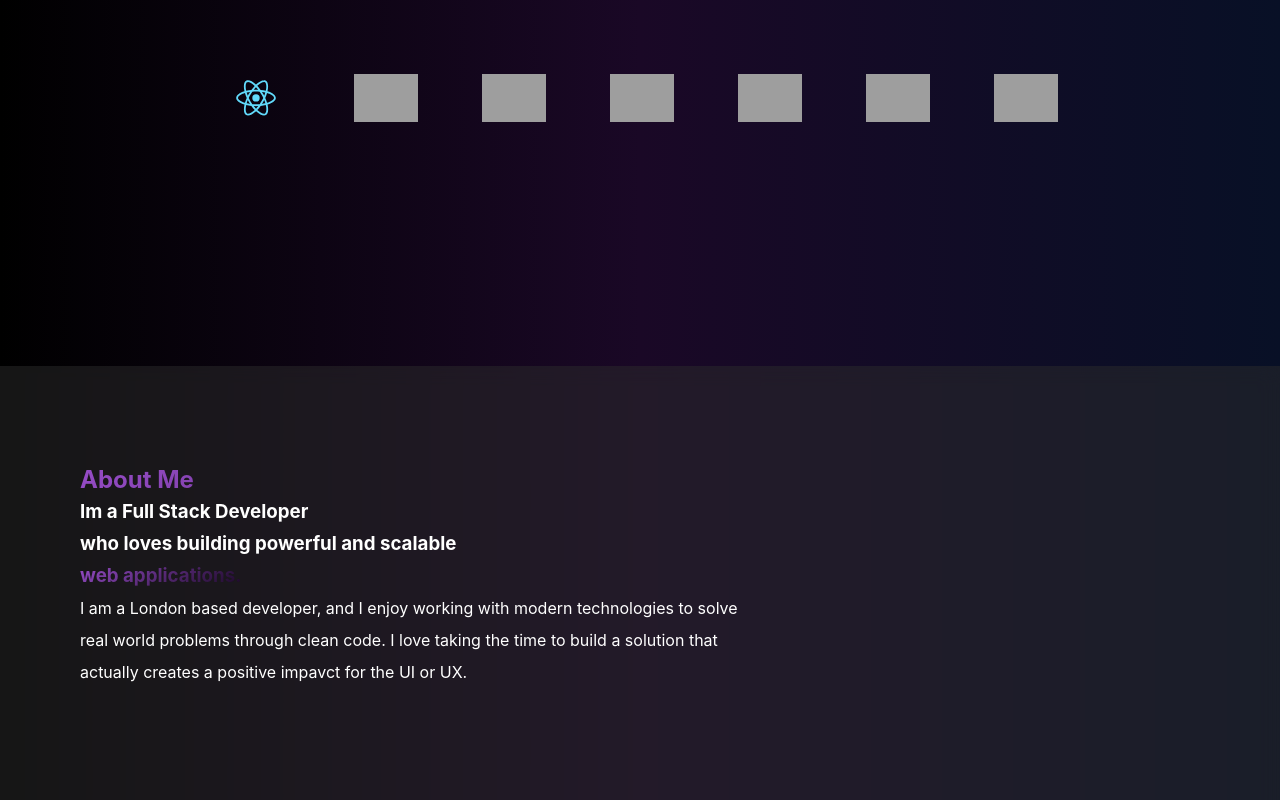
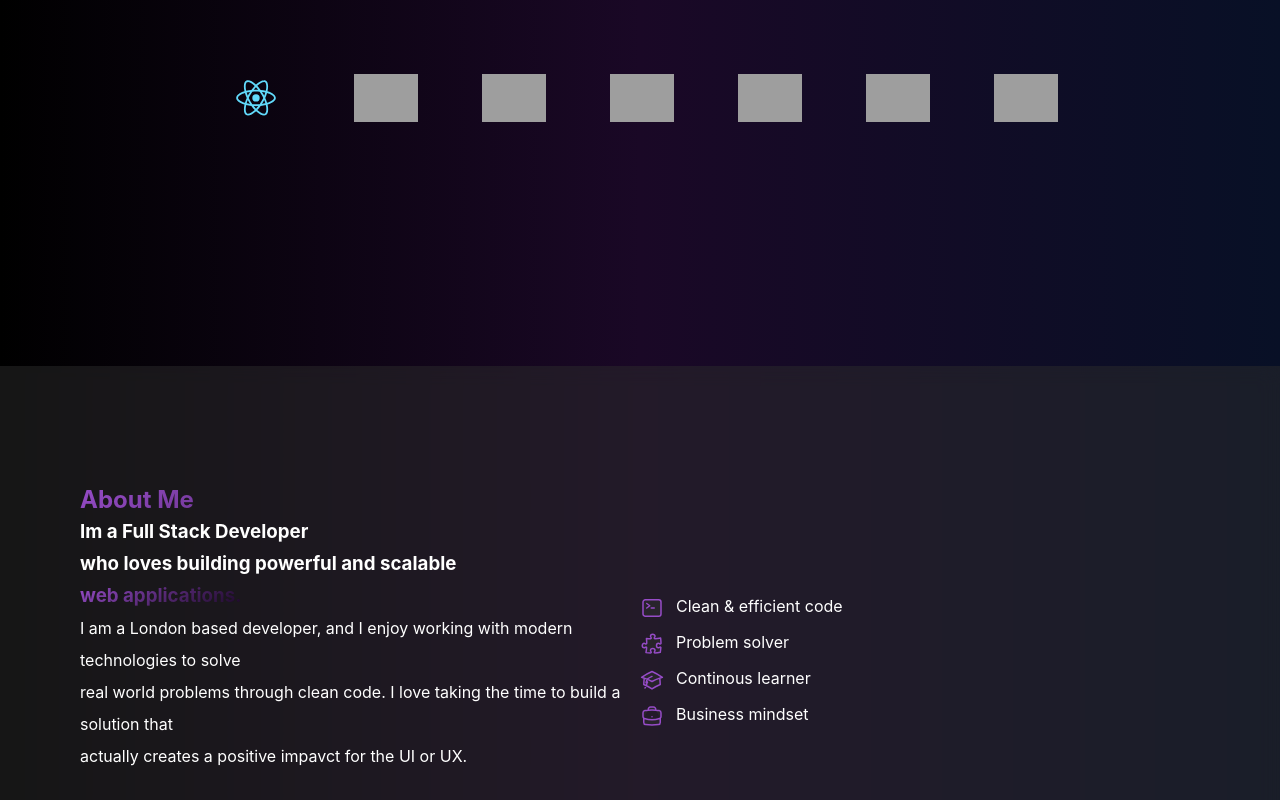
Before and after one commit to Cade-bit/portfolio, a React (Create React App) app: page / in a window 1280 px wide. Shown: the part 760-1560 px from the top of the page. Built offline with nearby package versions, Linux system fonts and the light colour scheme; grey boxes are pictures that could not be loaded.

Commit message:
Update App.css and App.js for improved layout and content structure in MainContent and AboutText components

```diff
--- a/src/App.css
+++ b/src/App.css
@@ -191,6 +191,8 @@
 
 .content {
   display: grid;
+  grid-template-columns: 1fr 1fr;
+  justify-content: right;
   margin-top: 30vh;
   padding: 5rem;
   height: 75vh;
@@ -206,7 +208,6 @@
 .content .test {
   float: left;
 }
-
 
 .content .about-text {
   float: right;
@@ -224,8 +225,12 @@
 }
 
 .about-text2 {
-  display: flex;
+  display: block;
   margin-top: 5rem;
+}
+
+.about-text2 p {
+  margin-bottom: 1rem;
 }
 
 .about-text2 span {
@@ -233,7 +238,7 @@
   margin-right: 0.75rem;
 }
 
-.about-text2 .code-icon {
+.about-text2 .icon {
   size: 2rem;
   float: left;
 }
--- a/src/App.js
+++ b/src/App.js
@@ -1,7 +1,6 @@
 import logo from './logo.svg';
 import './App.css';
 import React from 'react';
-import { motion, useMotionValue, useSpring } from 'framer-motion';
 
 
 const techStack = [
@@ -47,7 +46,7 @@
   return (
     <div className="App">
       <Navbar />
-      <Header />
+      <Hero />
       <TechStack />
       <MainContent />
     </div>
@@ -114,7 +113,7 @@
 
 
 
-function Header() {
+function Hero() {
   return (
     <>
       <div className="hero">
@@ -143,10 +142,12 @@
 
 function MainContent() {
   return (
-    <main className="content">
+    <main>
+      <div className="content">
       <AboutText />
       <div className="test">
         {/*<img src="https://www.python.org/static/community_logos/python-logo-inkscape.svg" className="" alt="test"/>*/}
+      </div>
       </div>
     </main>
   )
@@ -165,12 +166,35 @@
 
 
       <div className="about-text2">
-        <span className="code-icon" ><svg xmlns="http://www.w3.org/2000/svg" fill="rgba(45, 45, 45, 0.5)" viewBox="0 0 24 24" height={24} strokeWidth={1.5} stroke="rgba(150, 76, 199, 1)">
+        <span className="icon" ><svg xmlns="http://www.w3.org/2000/svg" fill="rgba(45, 45, 45, 0.5)" viewBox="0 0 24 24" height={24} strokeWidth={1.5} stroke="rgba(150, 76, 199, 1)">
   <path strokeLinecap="round" strokeLinejoin="round" d="m6.75 7.5 3 2.25-3 2.25m4.5 0h3m-9 8.25h13.5A2.25 2.25 0 0 0 21 18V6a2.25 2.25 0 0 0-2.25-2.25H5.25A2.25 2.25 0 0 0 3 6v12a2.25 2.25 0 0 0 2.25 2.25Z" />
 </svg>
 </span>
         <p>Clean & efficient code</p>
+        <div>
+      <span className="icon"><svg xmlns="http://www.w3.org/2000/svg" fill="rgba(45, 45, 45, 0.5)" viewBox="0 0 24 24" height={24} strokeWidth={1.5} stroke="rgba(150, 76, 199, 1)">
+  <path strokeLinecap="round" strokeLinejoin="round" d="M14.25 6.087c0-.355.186-.676.401-.959.221-.29.349-.634.349-1.003 0-1.036-1.007-1.875-2.25-1.875s-2.25.84-2.25 1.875c0 .369.128.713.349 1.003.215.283.401.604.401.959v0a.64.64 0 0 1-.657.643 48.39 48.39 0 0 1-4.163-.3c.186 1.613.293 3.25.315 4.907a.656.656 0 0 1-.658.663v0c-.355 0-.676-.186-.959-.401a1.647 1.647 0 0 0-1.003-.349c-1.036 0-1.875 1.007-1.875 2.25s.84 2.25 1.875 2.25c.369 0 .713-.128 1.003-.349.283-.215.604-.401.959-.401v0c.31 0 .555.26.532.57a48.039 48.039 0 0 1-.642 5.056c1.518.19 3.058.309 4.616.354a.64.64 0 0 0 .657-.643v0c0-.355-.186-.676-.401-.959a1.647 1.647 0 0 1-.349-1.003c0-1.035 1.008-1.875 2.25-1.875 1.243 0 2.25.84 2.25 1.875 0 .369-.128.713-.349 1.003-.215.283-.4.604-.4.959v0c0 .333.277.599.61.58a48.1 48.1 0 0 0 5.427-.63 48.05 48.05 0 0 0 .582-4.717.532.532 0 0 0-.533-.57v0c-.355 0-.676.186-.959.401-.29.221-.634.349-1.003.349-1.035 0-1.875-1.007-1.875-2.25s.84-2.25 1.875-2.25c.37 0 .713.128 1.003.349.283.215.604.401.96.401v0a.656.656 0 0 0 .658-.663 48.422 48.422 0 0 0-.37-5.36c-1.886.342-3.81.574-5.766.689a.578.578 0 0 1-.61-.58v0Z" />
+</svg>
+
+</span>
+<p>Problem solver</p>
+</div>
+<div>
+  <span className="icon"><svg xmlns="http://www.w3.org/2000/svg" fill="rgba(45, 45, 45, 0.5)" viewBox="0 0 24 24" height={24} strokeWidth={1.5} stroke="rgba(150, 76, 199, 1)">
+  <path strokeLinecap="round" strokeLinejoin="round" d="M4.26 10.147a60.438 60.438 0 0 0-.491 6.347A48.62 48.62 0 0 1 12 20.904a48.62 48.62 0 0 1 8.232-4.41 60.46 60.46 0 0 0-.491-6.347m-15.482 0a50.636 50.636 0 0 0-2.658-.813A59.906 59.906 0 0 1 12 3.493a59.903 59.903 0 0 1 10.399 5.84c-.896.248-1.783.52-2.658.814m-15.482 0A50.717 50.717 0 0 1 12 13.489a50.702 50.702 0 0 1 7.74-3.342M6.75 15a.75.75 0 1 0 0-1.5.75.75 0 0 0 0 1.5Zm0 0v-3.675A55.378 55.378 0 0 1 12 8.443m-7.007 11.55A5.981 5.981 0 0 0 6.75 15.75v-1.5" />
+</svg>
+</span>
+<p> Continous learner</p>
+</div>
+<div>
+  <span className="icon"><svg xmlns="http://www.w3.org/2000/svg" fill="rgba(45, 45, 45, 0.5)" viewBox="0 0 24 24" height={24} strokeWidth={1.5} stroke="rgba(150, 76, 199, 1)">
+  <path strokeLinecap="round" strokeLinejoin="round" d="M20.25 14.15v4.25c0 1.094-.787 2.036-1.872 2.18-2.087.277-4.216.42-6.378.42s-4.291-.143-6.378-.42c-1.085-.144-1.872-1.086-1.872-2.18v-4.25m16.5 0a2.18 2.18 0 0 0 .75-1.661V8.706c0-1.081-.768-2.015-1.837-2.175a48.114 48.114 0 0 0-3.413-.387m4.5 8.006c-.194.165-.42.295-.673.38A23.978 23.978 0 0 1 12 15.75c-2.648 0-5.195-.429-7.577-1.22a2.016 2.016 0 0 1-.673-.38m0 0A2.18 2.18 0 0 1 3 12.489V8.706c0-1.081.768-2.015 1.837-2.175a48.111 48.111 0 0 1 3.413-.387m7.5 0V5.25A2.25 2.25 0 0 0 13.5 3h-3a2.25 2.25 0 0 0-2.25 2.25v.894m7.5 0a48.667 48.667 0 0 0-7.5 0M12 12.75h.008v.008H12v-.008Z" />
+</svg>
+</span>
+<p> Business mindset</p>
+</div>
       </div>
+
     </>
   );
 }
```
